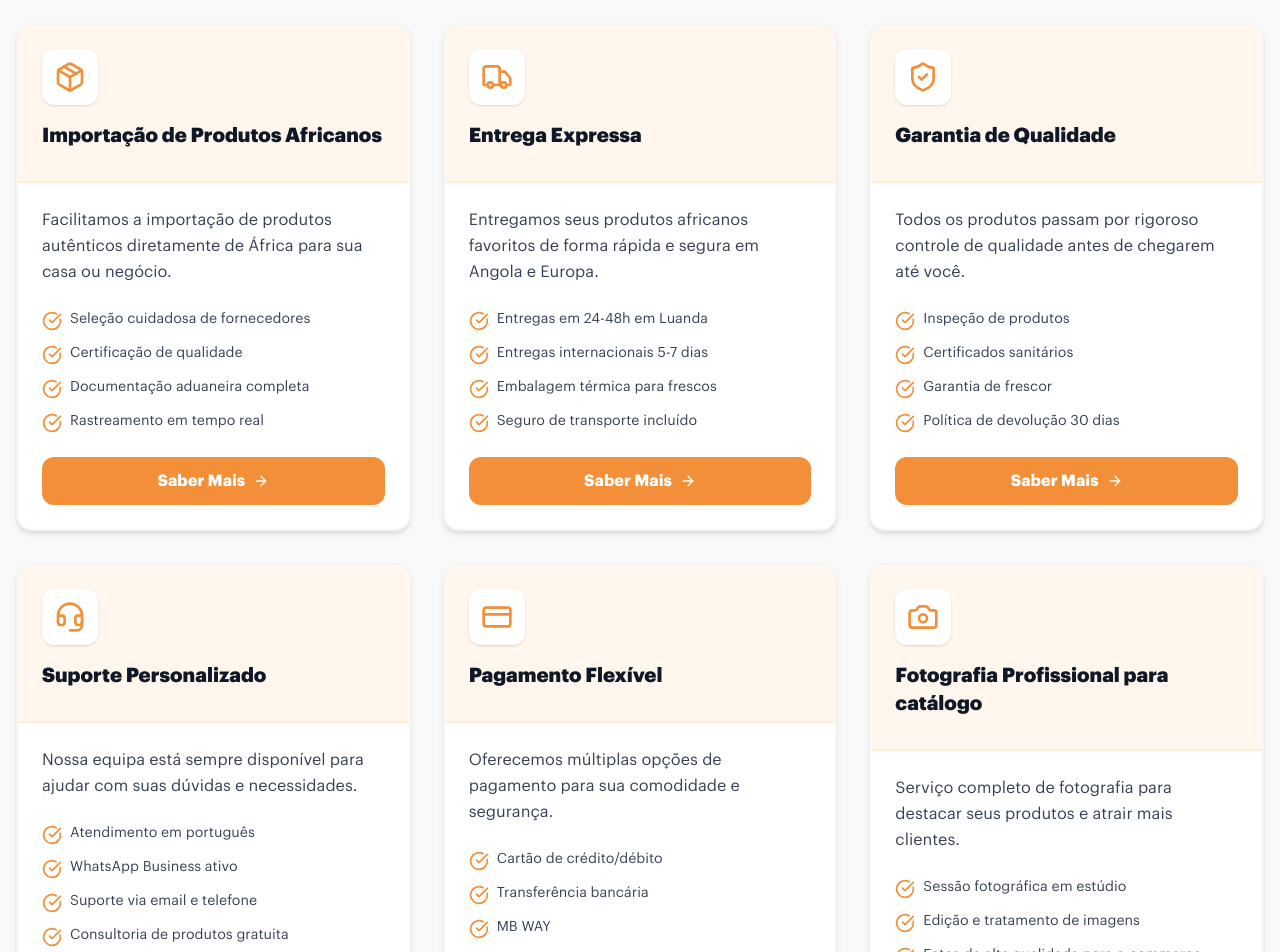
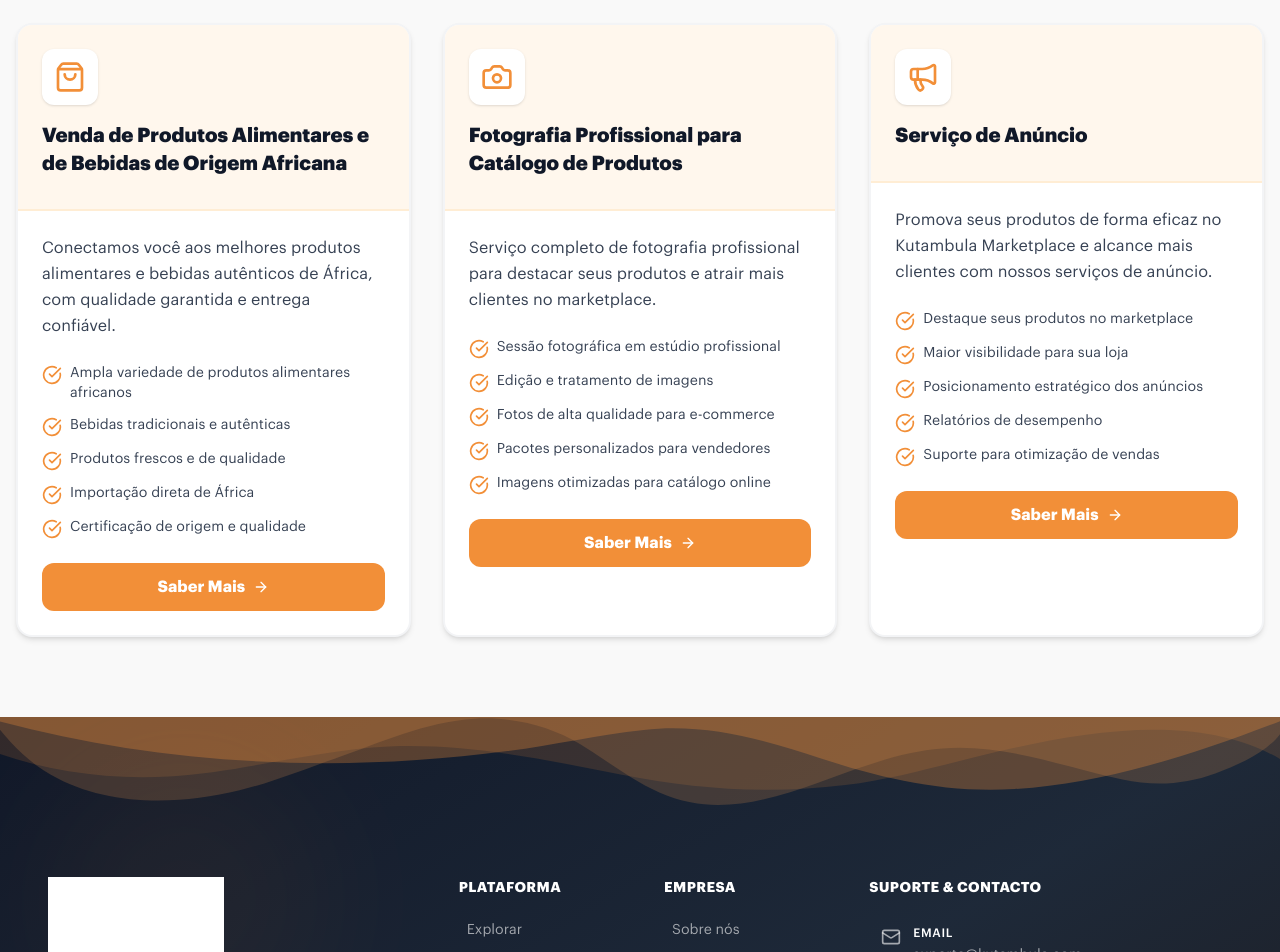
Before and after one commit to kutambula/kutambula-marketplace, a React (Vite) app: page /servicos in a window 1280 px wide. Shown: the part 940-1892 px from the top of the page. Built offline with nearby package versions, Linux system fonts and the light colour scheme.

Commit message:
feat: atualizar a página de Serviços com novos serviços e ícones

```diff
--- a/src/pages/public/ServicesPage.tsx
+++ b/src/pages/public/ServicesPage.tsx
@@ -1,84 +1,48 @@
 import Header from '../../components/layout/Header';
 import Footer from '../../components/layout/Footer';
 import { Link } from 'react-router-dom';
-import { Package, Truck, ShieldCheck, Headset,
-		CreditCard, ArrowRight, CheckCircle,  Camera
-} from 'lucide-react';
+import { ShoppingBag, Camera, Megaphone, ArrowRight, CheckCircle } from 'lucide-react';
 
 export default function ServicesPage() {
 
 	const services = [
 		{
 			id: 1,
-			icon: <Package className="w-8 h-8" />,
-			title: 'Importação de Produtos Africanos',
-			description: 'Facilitamos a importação de produtos autênticos diretamente de África para sua casa ou negócio.',
+			icon: <ShoppingBag className="w-8 h-8" />,
+			title: 'Venda de Produtos Alimentares e de Bebidas de Origem Africana',
+			description: 'Conectamos você aos melhores produtos alimentares e bebidas autênticos de África, com qualidade garantida e entrega confiável.',
 			features: [
-				'Seleção cuidadosa de fornecedores',
-				'Certificação de qualidade',
-				'Documentação aduaneira completa',
-				'Rastreamento em tempo real'
+				'Ampla variedade de produtos alimentares africanos',
+				'Bebidas tradicionais e autênticas',
+				'Produtos frescos e de qualidade',
+				'Importação direta de África',
+				'Certificação de origem e qualidade'
 			]
 		},
 		{
 			id: 2,
-			icon: <Truck className="w-8 h-8" />,
-			title: 'Entrega Expressa',
-			description: 'Entregamos seus produtos africanos favoritos de forma rápida e segura em Angola e Europa.',
+			icon: <Camera className="w-8 h-8" />,
+			title: 'Fotografia Profissional para Catálogo de Produtos',
+			description: 'Serviço completo de fotografia profissional para destacar seus produtos e atrair mais clientes no marketplace.',
 			features: [
-				'Entregas em 24-48h em Luanda',
-				'Entregas internacionais 5-7 dias',
-				'Embalagem térmica para frescos',
-				'Seguro de transporte incluído'
+				'Sessão fotográfica em estúdio profissional',
+				'Edição e tratamento de imagens',
+				'Fotos de alta qualidade para e-commerce',
+				'Pacotes personalizados para vendedores',
+				'Imagens otimizadas para catálogo online'
 			]
 		},
 		{
 			id: 3,
-			icon: <ShieldCheck className="w-8 h-8" />,
-			title: 'Garantia de Qualidade',
-			description: 'Todos os produtos passam por rigoroso controle de qualidade antes de chegarem até você.',
+			icon: <Megaphone className="w-8 h-8" />,
+			title: 'Serviço de Anúncio',
+			description: 'Promova seus produtos de forma eficaz no Kutambula Marketplace e alcance mais clientes com nossos serviços de anúncio.',
 			features: [
-				'Inspeção de produtos',
-				'Certificados sanitários',
-				'Garantia de frescor',
-				'Política de devolução 30 dias'
-			]
-		},
-		{
-			id: 4,
-			icon: <Headset className="w-8 h-8" />,
-			title: 'Suporte Personalizado',
-			description: 'Nossa equipa está sempre disponível para ajudar com suas dúvidas e necessidades.',
-			features: [
-				'Atendimento em português',
-				'WhatsApp Business ativo',
-				'Suporte via email e telefone',
-				'Consultoria de produtos gratuita'
-			]
-		},
-		{
-			id: 6,
-			icon: <CreditCard className="w-8 h-8" />,
-			title: 'Pagamento Flexível',
-			description: 'Oferecemos múltiplas opções de pagamento para sua comodidade e segurança.',
-			features: [
-				'Cartão de crédito/débito',
-				'Transferência bancária',
-				'MB WAY',
-				'Referência Multibanco',
-				'Pagamento com conversão automática de moeda'
-			]
-		},
-		{
-			id: 7,
-			icon: <Camera className="w-8 h-8" />,
-			title: 'Fotografia Profissional para catálogo',
-			description: 'Serviço completo de fotografia para destacar seus produtos e atrair mais clientes.',
-			features: [
-				'Sessão fotográfica em estúdio',
-				'Edição e tratamento de imagens',
-				'Fotos de alta qualidade para e-commerce',
-				'Pacotes personalizados para vendedores'
+				'Destaque seus produtos no marketplace',
+				'Maior visibilidade para sua loja',
+				'Posicionamento estratégico dos anúncios',
+				'Relatórios de desempenho',
+				'Suporte para otimização de vendas'
 			]
 		}
 	];
@@ -119,7 +83,7 @@ export default function ServicesPage() {
 						<div className="flex flex-wrap items-center justify-center gap-4">
 							<Link to="/marketplace">
 								<button className="bg-primary hover:bg-tertiary text-white font-bold px-8 py-4 rounded-xl transition-all duration-300 shadow-xl hover:shadow-2xl hover:scale-105 flex items-center gap-2">
-									<Package className="w-5 h-5" />
+									<ShoppingBag className="w-5 h-5" />
 									<span>Explorar Produtos</span>
 									<ArrowRight className="w-5 h-5" />
 								</button>
```
